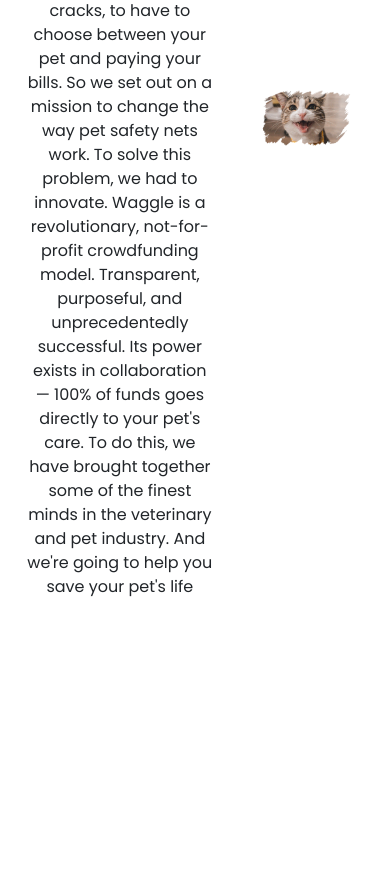
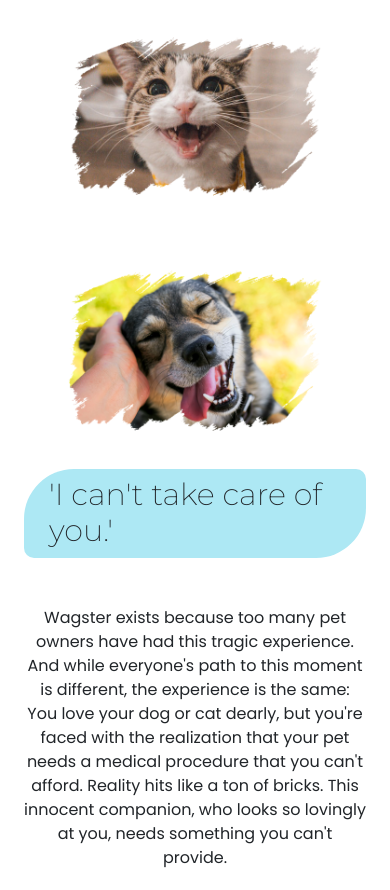
Before and after one commit to DevAntonioRogers/Wagster, a website: page index.html in a window 390 px wide. Shown: the part 4470-5360 px from the top of the page. Before the commit the page ends 5089 px from the top, so only its background shows below. Drawn offline with nearby package versions, Linux system fonts and the light colour scheme.

Commit message:
Finished About Section and made Responsive

```diff
--- a/index.html
+++ b/index.html
@@ -324,24 +324,37 @@
 
     <!-- CARDS SECTION END -->
 
-    <!-- BANNER SECTION START -->
-    <div class="container-fluid about--section mt-3 px-4 py-1" id="aboutus">
+    <!-- ABOUT US SECTION SECTION START -->
+    <div class="container-fluid mt-3 px-4 py-1" id="aboutus">
       <div class="row">
-        <div class="col about--section-left text-center d-flex align-items-center flex-column justify-content-center">
+        <div class="col-12 col-md-6 text-center d-flex align-items-center flex-column justify-content-center">
           <h1 class="text-left mb-5 about-header">What Is Wagster?</h1>
           <p class="text-center about-text">
             We exist because we believe in a world where no pet is euthanized for financial reasons. We are a group of
             passionate animal lovers. And we know how easy it is to be down on your luck, to fall through the cracks, to
             have to choose between your pet and paying your bills. So we set out on a mission to change the way pet
-            safety nets work. To solve this problem, we had to innovate. Waggle is a revolutionary, not-for-profit
-            crowdfunding model. Transparent, purposeful, and unprecedentedly successful. Its power exists in
-            collaboration — 100% of funds goes directly to your pet's care. To do this, we have brought together some of
-            the finest minds in the veterinary and pet industry. And we're going to help you save your pet's life
+            safety nets work. To solve this problem, we had to innovate. Wagster is a revolutionary, not-for-profit
+            crowdfunding model.
           </p>
         </div>
 
-        <div class="col d-flex align-items-center justify-content-center">
+        <div class="col-12 col-md-6 d-flex align-items-center justify-content-center">
           <img class="img-fluid w-75 d-block" src="/Images/left side about.png" alt="" />
+        </div>
+      </div>
+      <div class="row">
+        <div class="col-12 col-md-6 d-flex align-items-center justify-content-center">
+          <img class="img-fluid w-75 d-block" src="/Images/aboutus-image.png" alt="" />
+        </div>
+
+        <div class="col-12 col-md-6 text-center d-flex align-items-center flex-column justify-content-center">
+          <h1 class="text-left mb-5 about-header">'I can't take care of you.'</h1>
+          <p class="text-center about-text">
+            Wagster exists because too many pet owners have had this tragic experience. And while everyone's path to
+            this moment is different, the experience is the same: You love your dog or cat dearly, but you're faced with
+            the realization that your pet needs a medical procedure that you can't afford. Reality hits like a ton of
+            bricks. This innocent companion, who looks so lovingly at you, needs something you can't provide.
+          </p>
         </div>
       </div>
     </div>
```
Also changed, not shown: Images/aboutus-image.png (added).
